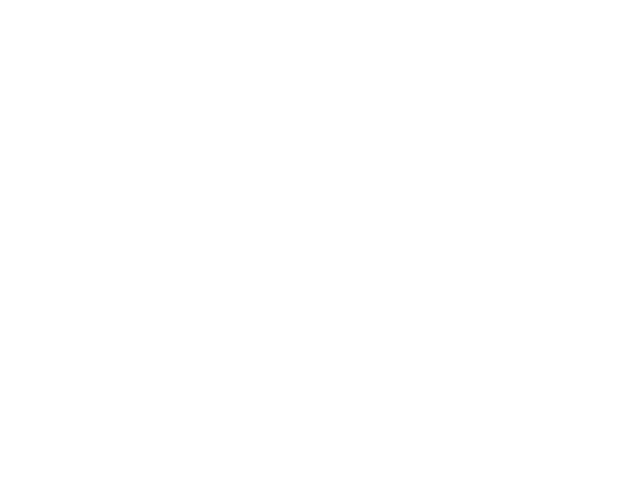
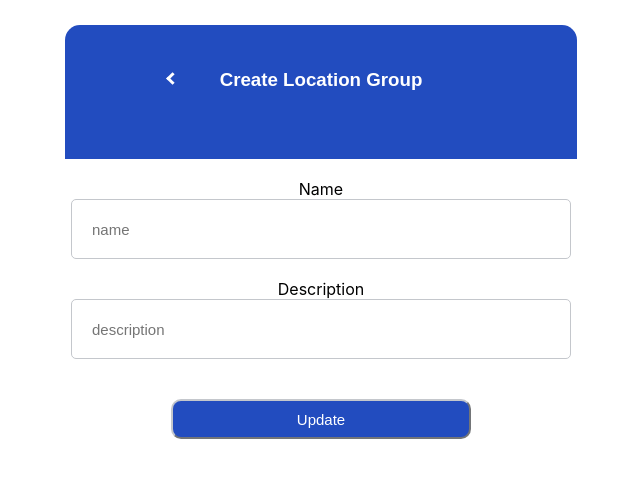
Before and after one commit to shp2018/SCEM, a React (Create React App) app in the folder SCEM Web/: page /locationGroup/create in a window 1280 px wide. Before the commit this address had no page. Shown: the top 478 px of the page, without its empty margins (319-959 px from the left). Built offline with nearby package versions, Linux system fonts and the light colour scheme; no server answers.

Commit message:
locations group page and add page

```diff
--- a/SCEM Web/src/App.js
+++ b/SCEM Web/src/App.js
@@ -14,6 +14,8 @@ import Profile from './routes/profile';
 import CompanyProfile from './routes/companyProfile';
 import MyRentalManagement from "./routes/myRentalManagement";
 import EquipmentCurrentlyOnRent from "./routes/equipmentCurrentlyOnRent";
+import CreateLocationGroup from './routes/createLocationGroup';
+import LocationGroup from './routes/locationGroup';
 
 function App() {
     return (
@@ -23,6 +25,8 @@ function App() {
                 <Route path="/login" element={<Login/>}/>
                 <Route path="/signup" element={<Signup/>}/>
                 <Route path="/companyProfile" element={<CompanyProfile/>}/>
+                <Route path="/locationGroup" element={<LocationGroup/>}/>
+                <Route path="/locationGroup/create" element={<CreateLocationGroup/>}/>
                 <Route path="/forgotPassword" element={<ForgotPassword/>}/>
                 <Route path={"/marketplace"} element={<Marketplace/>}/>
                 <Route path={"/marketplace/search"} element={<MarketplaceSearch/>}/>
--- /dev/null
+++ b/SCEM Web/src/css/createLocationGroup.css
@@ -0,0 +1,64 @@
+
+#createLocationGroup-page {
+    text-align: center;
+}
+
+#createLocationGroup-backButton {
+    position: absolute;
+    left: calc(50% - 153px);
+    filter: invert(100%);
+    margin-top: 17px;
+}
+
+#createLocationGroup-header {
+    background-color: #224cbf;
+    margin-left: 30%;
+    margin-right: 30%;
+    padding-bottom: 50px;
+    padding-top: 25px;
+    border-top-left-radius: 15px;
+    border-top-right-radius: 15px;
+    margin-top: 25px;
+}
+
+#createLocationGroup-createLocationGroupText {
+    color: white;
+    font-family: Arial, Helvetica, sans-serif;
+}
+
+#createLocationGroup-subtitle {
+    text-align: center;
+    font-family: Arial, Helvetica, sans-serif;
+}
+
+#createLocationGroup-inputBoxes {
+    text-align: center;
+}
+
+#createLocationGroup-Input {
+    border-style: double;
+    border-radius: 5px;
+    width: 500px;
+    height: 60px;
+    font-size: 15px;
+    border-color: #c4c7cc;
+}
+
+
+
+#createLocationGroup-Label {
+    text-align:left;
+}
+
+
+#createLocationGroup-createLocationGroupbutton {
+    font-family: Arial, Helvetica, sans-serif;
+    font-size: 15px;
+    color: white;
+    width: 300px;
+    height: 40px;
+    margin-top: 20px;
+    border-radius: 10px;
+    background-color: #224cbf;
+    border-color: #c4c7cc;
+}
--- /dev/null
+++ b/SCEM Web/src/css/locationGroup.css
@@ -0,0 +1,72 @@
+#locations {
+    font-family: Arial, Helvetica, sans-serif;
+    border-collapse: collapse;
+    width: 50%;
+    margin-left: auto;
+    margin-right: auto;
+  }
+
+  #locations td, #locations th {
+    border: 1px solid #ddd;
+    padding: 8px;
+  }
+
+  #locations tr:nth-child(even){background-color: #f2f2f2;}
+
+  #locations tr:hover {background-color: #ddd;}
+
+  #locations th {
+    padding-top: 12px;
+    padding-bottom: 12px;
+    text-align: left;
+    background-color: #0478aa;
+    color: white;
+    text-align: center;
+  }
+
+
+
+
+#location-addButton{
+    position:absolute;
+    height: 40px;
+    width: 40px;
+    top: 16%;
+    left:68%
+
+}
+
+#locationGroup-page {
+    text-align: center;
+}
+
+#locationGroup-backButton {
+    position: absolute;
+    left: 3%;
+    filter: invert(100%);
+    padding-top: 68px;
+
+}
+
+#locationGroup-header {
+    position:relative;
+    top: 50px;
+    padding-bottom: 20px;
+    margin-bottom: 50px;
+    background-color: #224cbf;
+    margin-left: auto;
+    margin-right: auto;
+
+    border-top-left-radius: 15px;
+    border-top-right-radius: 15px;
+    height:30%;
+    width: 50%;
+}
+
+#locationGroup-locationGroupText {
+    color: white;
+    font-family: Arial, Helvetica, sans-serif;
+    text-align:  left;
+    padding-left: 50px;
+    padding-top:50px;
+}
--- /dev/null
+++ b/SCEM Web/src/routes/createLocationGroup.js
@@ -0,0 +1,100 @@
+import React, {useEffect, useState} from "react";
+import {auth, firestore} from "../firebase";
+import {doc, setDoc, collection, getDocs, query, where, getDoc, updateDoc} from "firebase/firestore";
+import '../css/createLocationGroup.css';
+import {onAuthStateChanged} from "firebase/auth";
+
+function CreateLocationGroup() {
+    const [Name, setName] = useState("");
+    const [Description, setD] = useState("");
+    const [authState, setAuthState] = useState(false);
+    const [userName, setUserName] = useState("");
+    const [userID, setUserID] = useState(null);
+
+
+    async function checkAuthState() {
+        onAuthStateChanged(auth, async (user) => {
+            if (user) {
+                setUserID(user.uid);
+                setAuthState(true);
+                const ref = collection(firestore, "users");
+                const q = query(ref, where("email", "==", user.email));
+                const querySnapshot = await getDocs(q);
+                querySnapshot.forEach((doc) => {
+                    if (!userName) {
+                        setUserName(doc.data().fullname);
+                    }
+                });
+            }
+        })
+    }
+
+    useEffect(() => {
+        checkAuthState();
+    }, []);
+
+
+    const handleSave = async (e) => {
+        e.preventDefault();
+
+        // if (!authState) {
+        //     alert("Please login first.");
+        //     return;
+        // }
+
+        const locationGroup = doc(firestore, "location", Name);
+        const locationData = await getDoc(locationGroup);
+
+        let data = {
+            name: Name,
+            description: Description,
+            userCreated: userName,
+            userID: userID,
+        };
+
+        if (locationData.exists()) {
+            await updateDoc(locationGroup, data);
+            alert("existing location data has been updated");
+        } else {
+            await setDoc(locationGroup, data)
+            alert("new location data has been created");
+        }
+    }
+
+    return (<body>
+        <div id={"createLocationGroup-page"}>
+            <div id={"createLocationGroup-header"}>
+                <div id={"createLocationGroup-backButton"}>
+                    <a href={"/"}
+                       className={"arrow left"}>
+                    </a>
+                </div>
+                <div id={"createLocationGroup-createLocationGroupText"}>
+                    <h3> Create Location Group </h3>
+                </div>
+            </div>
+            <br></br>
+            <form id="createLocationGroup-form" onSubmit={handleSave}>
+                <div>
+                    <div id={"createLocationGroup-inputBoxes"}>
+                        <label id="createLocationGroup-Label">Name</label>
+                        <input id="createLocationGroup-Input" type="text" placeholder="name" onChange={(e) => {
+                            setName(e.target.value)
+                        }}></input><br></br>
+
+                        <label id="createLocationGroup-Label">Description</label>
+                        <input id="createLocationGroup-Input" type="text" placeholder="description"
+                               onChange={(e) => {
+                                   setD(e.target.value)
+                               }}></input><br></br>
+
+                    </div>
+
+                    <button id="createLocationGroup-createLocationGroupbutton" type="submit">Update</button>
+                </div>
+            </form>
+        </div>
+        </body>)
+}
+
+export default CreateLocationGroup;
--- /dev/null
+++ b/SCEM Web/src/routes/locationGroup.js
@@ -0,0 +1,75 @@
+import React, {useEffect, useState} from "react";
+import {collection, getDocs} from "firebase/firestore";
+import {firestore} from "../firebase";
+import {query, where} from "firebase/firestore";
+import '../css/locationGroup.css';
+
+function LocationGroup() {
+    const [locations, setLocations] = useState([]);
+    const locationref = collection(firestore, "location");
+
+    async function getLocationData() {
+        const locationQuery = query(locationref, where("name", "!=", ""));
+        const querySnapshot = await getDocs(locationQuery);
+        var table = document.getElementById("myTable");
+        setLocations([]);
+
+        querySnapshot.forEach((doc) => {
+            let data = doc.data();
+            setLocations(curr => [...curr,
+
+                <tr
+                     key={`${doc.id}`}>
+                     <td >
+                        {data.name}
+                    </td>
+                    <td >
+                        {data.description}
+                    </td>
+
+
+                </tr>]);
+        });
+    }
+
+    useEffect(() => {
+        getLocationData();
+        // eslint-disable-next-line
+    }, []);
+
+    return (
+        <div id={"locationGroup-page"}>
+        <div id={"locationGroup-header"}>
+            <div id={"locationGroup-backButton"}>
+                <a href={"/"}
+                   className={"arrow left"}>
+                </a>
+            </div>
+            <div id={"locationGroup-locationGroupText"}>
+                <h3> Company Locations </h3>
+            </div>
+        </div>
+        <br></br>
+        <a href="/locationGroup/create">
+            <img src="/locationAdd.png" id="location-addButton" alt="add location button">
+
+            </img>
+            </a>
+
+            <table id = "locations">
+            <tr>
+    <th>Name</th>
+    <th>Description</th>
+  </tr>
+                {locations}
+            </table>
+
+
+
+
+        </div>
+
+    );
+}
+
+export default LocationGroup;
```
Also changed, not shown: SCEM Web/public/locationAdd.png (added).
